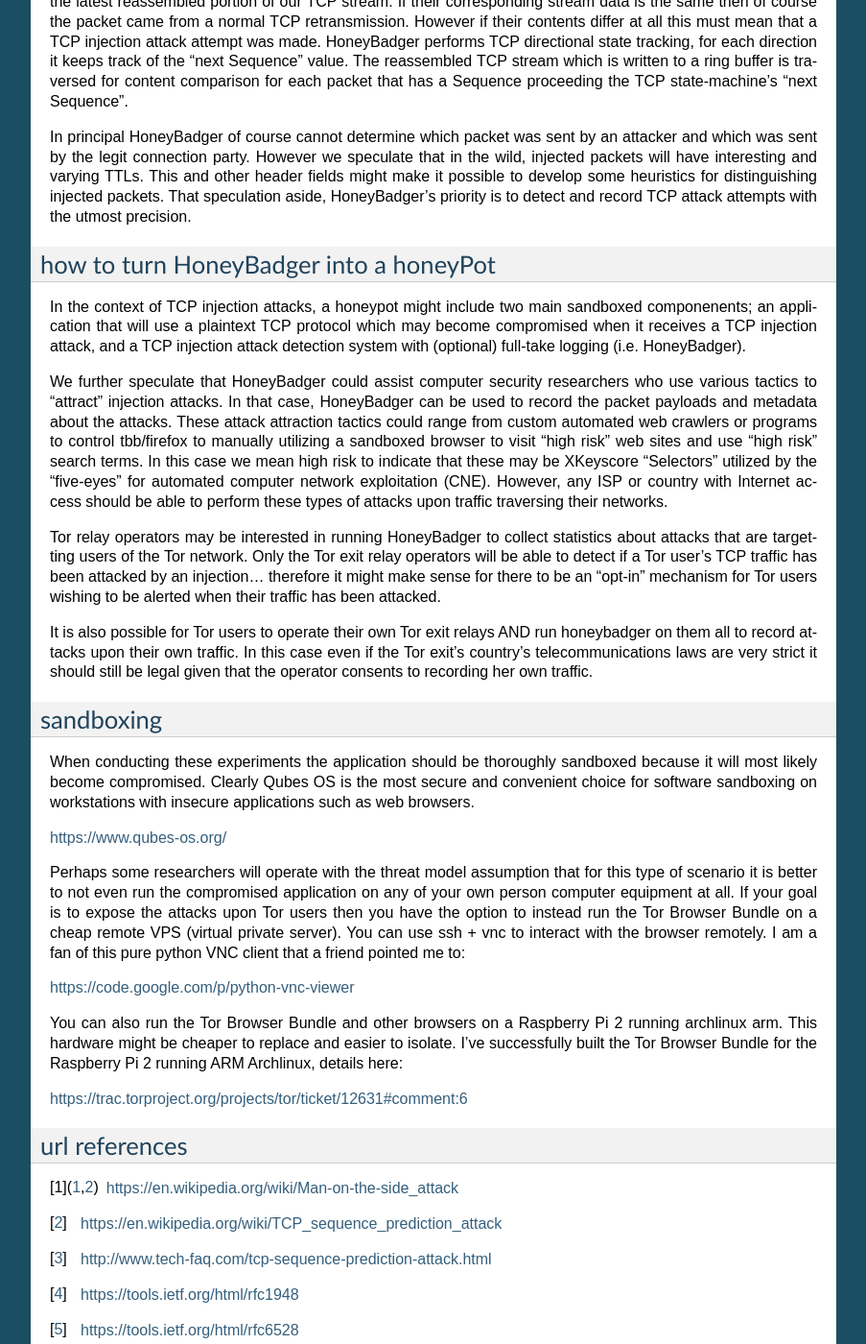
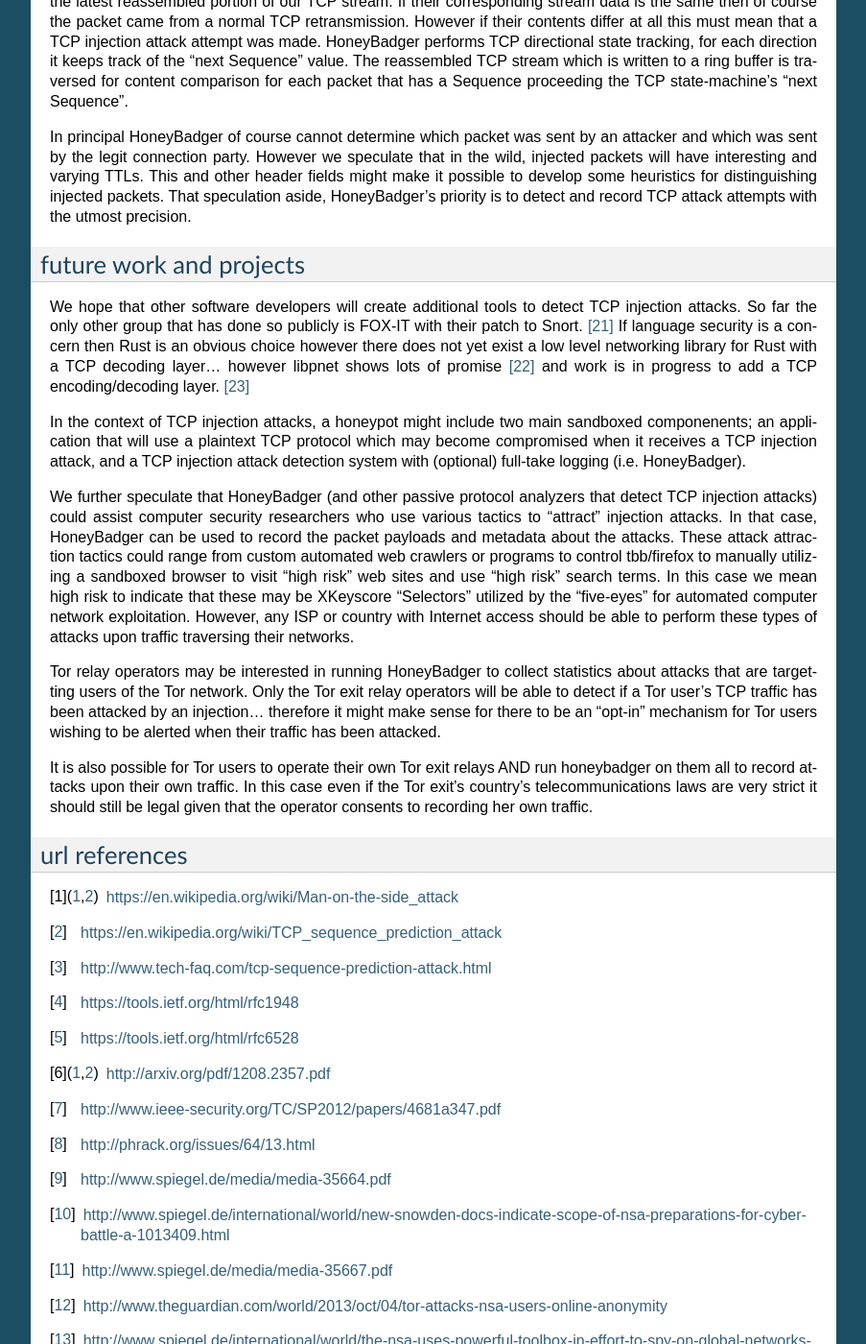
Before and after one commit to david415/HoneyBadger_docs, a Sphinx documentation site: the page built from source/how-to-badger-the-puppet-masters.rst, in a window 1280 px wide and 1400 px high, scrolled down 2485 px. Shown: the whole window at 96% size, without its empty margins (198-1101 px from the left). Built offline with Sphinx 7.4.7, drawn with Linux system fonts in a browser that asks for light colours; some of the changed text lies outside the part shown.

Commit message:
Change title, intro, future work etc
here we also add references to the work by fox-it

```diff
--- a/source/how-to-badger-the-puppet-masters.rst
+++ b/source/how-to-badger-the-puppet-masters.rst
@@ -1,7 +1,7 @@
 
 
-how to badger the puppet masters
-================================
+how to detect TCP Injection attacks
+===================================
 
 abstract
 --------
@@ -70,34 +70,18 @@
 
 
 
-how to turn HoneyBadger into a honeyPot
----------------------------------------
+future work and projects
+------------------------
+
+We hope that other software developers will create additional tools to detect TCP injection attacks. So far the only other group that has done so publicly is FOX-IT with their patch to Snort. [21]_ If language security is a concern then Rust is an obvious choice however there does not yet exist a low level networking library for Rust with a TCP decoding layer... however libpnet shows lots of promise [22]_ and work is in progress to add a TCP encoding/decoding layer. [23]_
 
 In the context of TCP injection attacks, a honeypot might include two main sandboxed componenents; an application that will use a plaintext TCP protocol which may become compromised when it receives a TCP injection attack, and a TCP injection attack detection system with (optional) full-take logging (i.e. HoneyBadger).
 
-We further speculate that HoneyBadger could assist computer security researchers who use various tactics to "attract" injection attacks. In that case, HoneyBadger can be used to record the packet payloads and metadata about the attacks. These attack attraction tactics could range from custom automated web crawlers or programs to control tbb/firefox to manually utilizing a sandboxed browser to visit "high risk" web sites and use "high risk" search terms. In this case we mean high risk to indicate that these may be XKeyscore "Selectors" utilized by the "five-eyes" for automated computer network exploitation (CNE). However, any ISP or country with Internet access should be able to perform these types of attacks upon traffic traversing their networks.
+We further speculate that HoneyBadger (and other passive protocol analyzers that detect TCP injection attacks) could assist computer security researchers who use various tactics to "attract" injection attacks. In that case, HoneyBadger can be used to record the packet payloads and metadata about the attacks. These attack attraction tactics could range from custom automated web crawlers or programs to control tbb/firefox to manually utilizing a sandboxed browser to visit "high risk" web sites and use "high risk" search terms. In this case we mean high risk to indicate that these may be XKeyscore "Selectors" utilized by the "five-eyes" for automated computer network exploitation. However, any ISP or country with Internet access should be able to perform these types of attacks upon traffic traversing their networks.
 
 Tor relay operators may be interested in running HoneyBadger to collect statistics about attacks that are targetting users of the Tor network. Only the Tor exit relay operators will be able to detect if a Tor user's TCP traffic has been attacked by an injection... therefore it might make sense for there to be an "opt-in" mechanism for Tor users wishing to be alerted when their traffic has been attacked.
 
 It is also possible for Tor users to operate their own Tor exit relays AND run honeybadger on them all to record attacks upon their own traffic. In this case even if the Tor exit's country's telecommunications laws are very strict it should still be legal given that the operator consents to recording her own traffic.
-
-
-
-sandboxing
-----------
-
-When conducting these experiments the application should be thoroughly sandboxed because it will most likely become compromised. Clearly Qubes OS is the most secure and convenient choice for software sandboxing on workstations with insecure applications such as web browsers.
-
-https://www.qubes-os.org/
-
-Perhaps some researchers will operate with the threat model assumption that for this type of scenario it is better to not even run the compromised application on any of your own person computer equipment  at all. If your goal is to expose the attacks upon Tor users then you have the option to instead run the Tor Browser Bundle on a  cheap remote VPS (virtual private server). You can use ssh + vnc to interact with the browser remotely. I am a fan of this pure python VNC client that a friend pointed me to:
-
-https://code.google.com/p/python-vnc-viewer
-
-You can also run the Tor Browser Bundle and other browsers on a Raspberry Pi 2 running archlinux arm. This hardware might be cheaper to replace and easier to isolate. I've successfully built the Tor Browser Bundle for the Raspberry Pi 2 running ARM Archlinux, details here:
-
-https://trac.torproject.org/projects/tor/ticket/12631#comment:6
-
 
 
 
@@ -124,3 +108,6 @@
 .. [18] https://wikileaks.org/spyfiles/files/0/296_GAMMA-201110-FinFly_Web.pdf
 .. [19] http://www.washingtonpost.com/world/national-security/spyware-tools-allow-buyers-to-slip-malicious-code-into-youtube-videos-microsoft-pages/2014/08/15/31c5696c-249c-11e4-8593-da634b334390_story.html
 .. [20] http://c-skills.blogspot.de/2013/11/killing-schrodingers-cat.html
+.. [21] https://blog.fox-it.com/2015/04/20/deep-dive-into-quantum-insert/
+.. [22] http://octarineparrot.com/assets/msci_paper.pdf
+.. [23] https://github.com/libpnet/libpnet/issues/90
```
Also changed, not shown: other parts of source/how-to-badger-the-puppet-masters.rst (+1 -1 lines).
